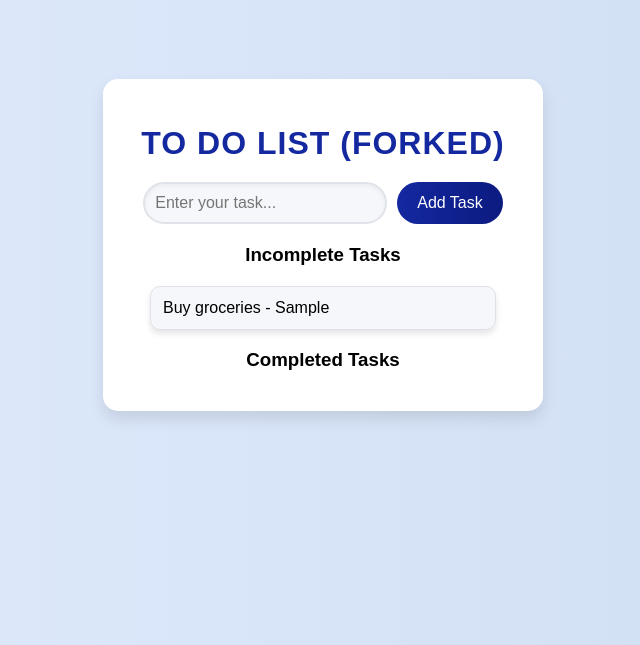
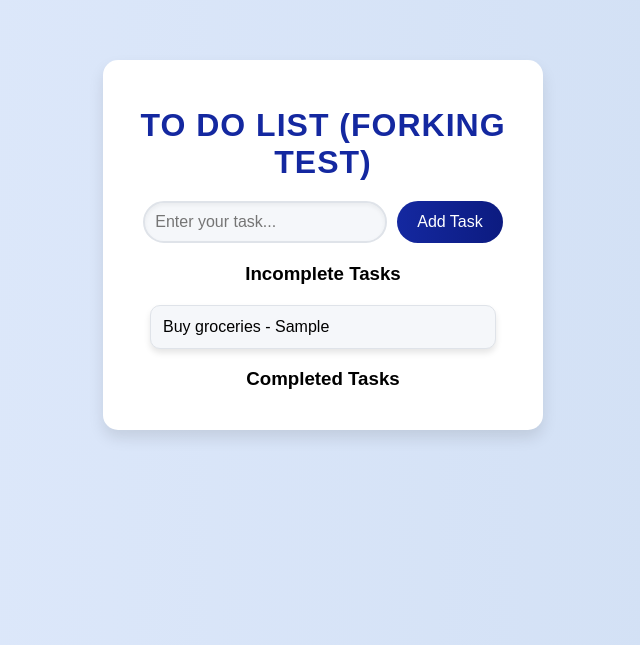
Before and after one commit to AntoJebikshan/To-Do-List-Javascript, a plain HTML site: page index.html in a window 1280 px wide. Shown: the part 155-800 px from the top of the page, without its empty margins (317-957 px from the left). Drawn offline with Linux system fonts and the light colour scheme.

Commit message:
Update index.html

```diff
--- a/index.html
+++ b/index.html
@@ -8,7 +8,7 @@
 </head>
 <body>
     <div class="todo-container">
-        <h2>To Do List (forked)</h2>
+        <h2>To Do List (forking test)</h2>
         <div class="input-container">
             <input type="text" id="addTask" placeholder="Enter your task...">
             <button id="submit" onclick="addToList()">Add Task</button>
```
